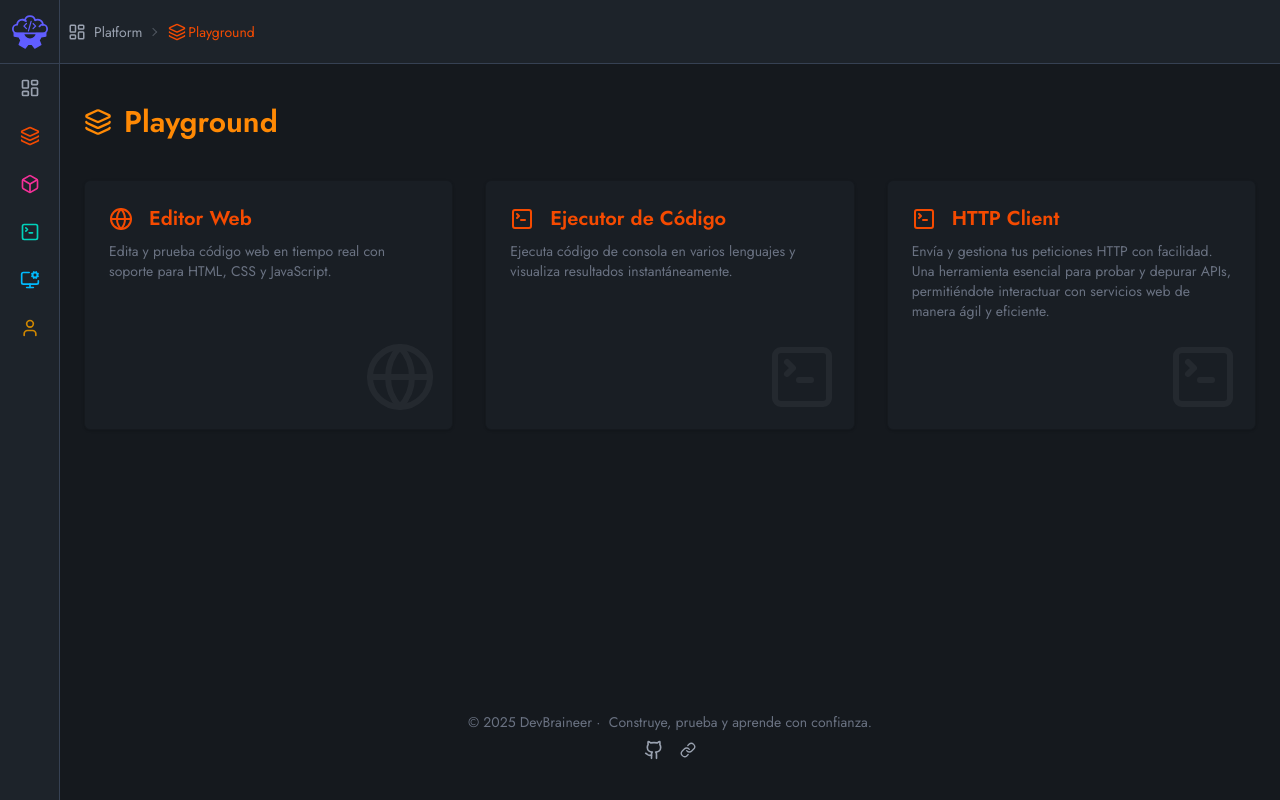
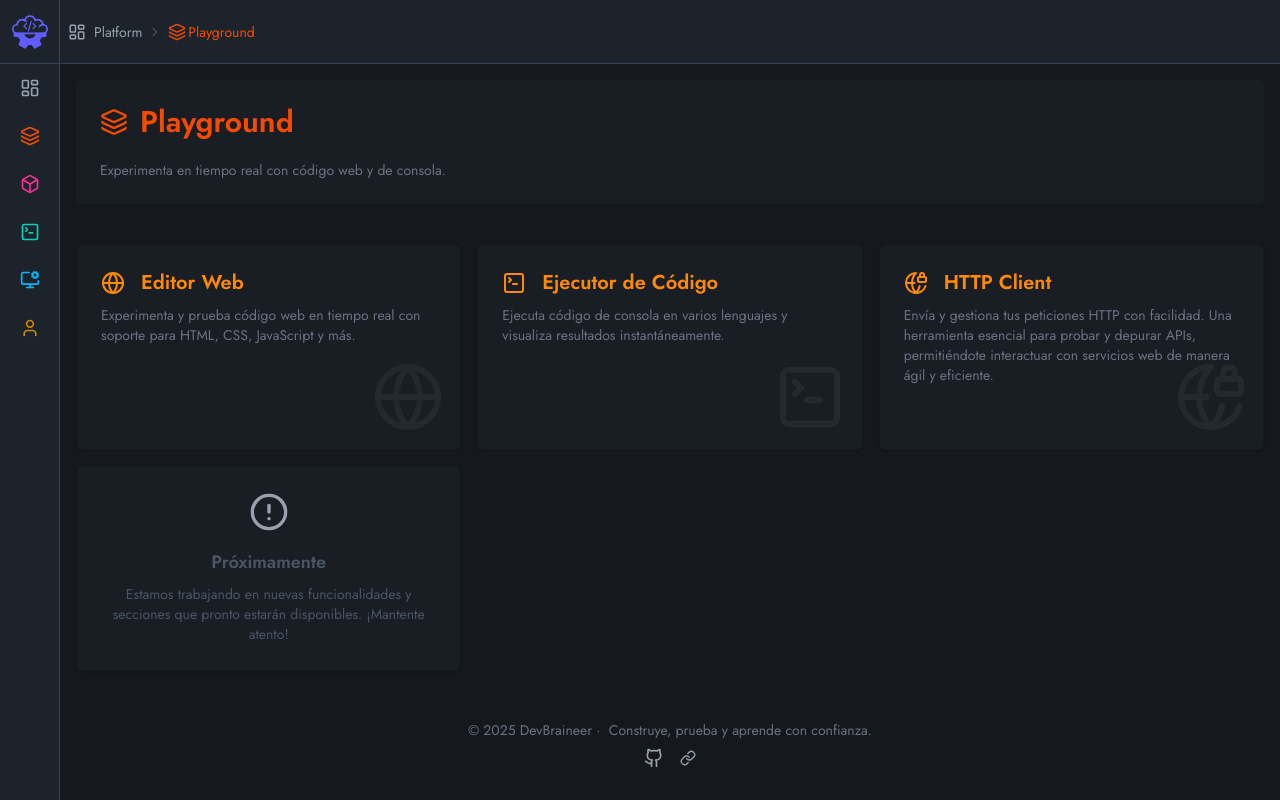
Before and after one commit to AletzMan/devbraineer, a Next.js app: page /platform/playground in a window 1280 px wide. Built offline with nearby package versions, Linux system fonts and the light colour scheme.

Commit message:
refactor: Update PlaygroundSection to use LayoutSection component for improved structure

```diff
--- a/src/app/platform/playground/page.tsx
+++ b/src/app/platform/playground/page.tsx
@@ -1,61 +1,5 @@
-import { Globe, SquareTerminalIcon as SquareTerminalIconChild, Layers } from 'lucide-react';
-import { SiteFooter } from '../componentes/SiteFooter';
-
-const playgroundChildren = [
-    {
-        label: 'Editor Web',
-        href: '/platform/playground/editor-web',
-        icon: Globe,
-        color: 'text-orange-600',
-        description: 'Edita y prueba código web en tiempo real con soporte para HTML, CSS y JavaScript.',
-    },
-    {
-        label: 'Ejecutor de Código',
-        href: '/platform/playground/editor-console',
-        icon: SquareTerminalIconChild,
-        color: 'text-orange-600',
-        description: 'Ejecuta código de consola en varios lenguajes y visualiza resultados instantáneamente.',
-    },
-    {
-        label: 'HTTP Client',
-        href: '/platform/playground/http-client',
-        icon: SquareTerminalIconChild,
-        color: 'text-orange-600',
-        description:
-            'Envía y gestiona tus peticiones HTTP con facilidad. Una herramienta esencial para probar y depurar APIs, permitiéndote interactuar con servicios web de manera ágil y eficiente.',
-    },
-];
+import LayoutSection from '../componentes/LayoutSection';
 
 export default function PlaygroundSection() {
-    return (
-        <div className="max-w-(--max-width) mx-auto px-6 py-10 flex flex-col h-[calc(100svh-4rem)] flex-grow overflow-y-auto scrollbar-thin">
-            <h1 className="text-3xl font-semibold mb-10 flex items-center gap-3 text-orange-400">
-                <Layers className="w-7 h-7 text-orange-400" />
-                Playground
-            </h1>
-
-            <div className="grid gap-8 grid-cols-[repeat(auto-fill,minmax(340px,1fr))] flex-grow">
-                {playgroundChildren.map(({ label, description, href, icon: Icon, color }) => (
-                    <div
-                        key={label}
-                        className="bg-base-200 relative rounded-md border max-h-[250px] border-base-300 shadow-sm p-6 hover:shadow-md transition-shadow duration-300">
-                        <Icon
-                            className="absolute bottom-4 right-4 size-18 opacity-6 pointer-events-none select-none text-gray-300"
-                            aria-hidden="true"
-                        />
-                        <a
-                            href={href}
-                            className={`flex items-center gap-4 mb-2 group ${color} hover:brightness-90 transition duration-300`}>
-                            <Icon className={`${color} w-6 h-6 flex-shrink-0`} />
-                            <h2 className={`text-xl font-semibold ${color} group-hover:underline`}>{label}</h2>
-                        </a>
-
-                        {description && <p className="text-sm text-gray-500">{description}</p>}
-                    </div>
-                ))}
-            </div>
-
-            <SiteFooter />
-        </div>
-    );
+    return <LayoutSection title="Playground" />;
 }
```
